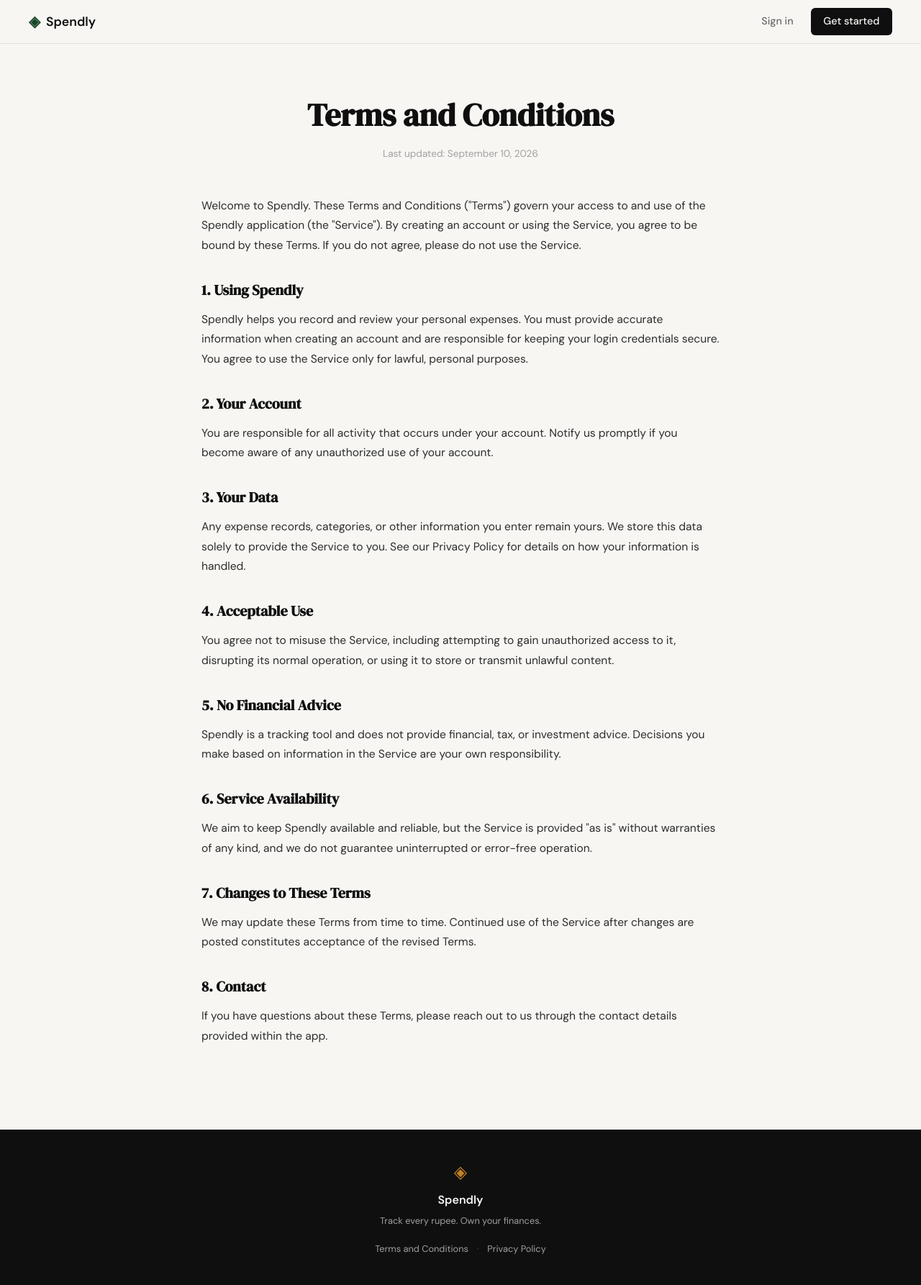
After one commit to sk50378/spendly, a Flask app: page /terms in a window 1280 px wide. The commit adds this page. Shown: the whole page at 72% size. Run offline with Flask 3, Linux system fonts and the light colour scheme.

Commit message:
Adding links TandC and Priv Poicy

```diff
--- a/app.py
+++ b/app.py
@@ -20,6 +20,11 @@ def register():
 @app.route("/login")
 def login():
     return render_template("login.html")
+
+
+@app.route("/terms")
+def terms():
+    return render_template("terms.html")
 
 
 # ------------------------------------------------------------------ #
--- a/static/css/style.css
+++ b/static/css/style.css
@@ -478,6 +478,50 @@ a { color: inherit; text-decoration: none; }
 .auth-switch a:hover { text-decoration: underline; }
 
 /* ------------------------------------------------------------------ */
+/* Legal pages                                                         */
+/* ------------------------------------------------------------------ */
+
+.legal-section {
+    padding: 4rem 2rem 6rem;
+}
+
+.legal-container {
+    max-width: 720px;
+    margin: 0 auto;
+}
+
+.legal-header {
+    text-align: center;
+    margin-bottom: 3rem;
+}
+
+.legal-title {
+    font-family: var(--font-display);
+    font-size: clamp(2rem, 4vw, 2.75rem);
+    color: var(--ink);
+    margin-bottom: 0.5rem;
+}
+
+.legal-updated {
+    font-size: 0.85rem;
+    color: var(--ink-faint);
+}
+
+.legal-body p {
+    font-size: 0.975rem;
+    line-height: 1.75;
+    color: var(--ink-soft);
+    margin-bottom: 1.25rem;
+}
+
+.legal-body h2 {
+    font-family: var(--font-display);
+    font-size: 1.25rem;
+    color: var(--ink);
+    margin: 2rem 0 0.75rem;
+}
+
+/* ------------------------------------------------------------------ */
 /* Footer                                                              */
 /* ------------------------------------------------------------------ */
 
@@ -507,6 +551,30 @@ a { color: inherit; text-decoration: none; }
     color: var(--ink-faint);
 }
 
+.footer-links {
+    display: flex;
+    align-items: center;
+    gap: 0.75rem;
+    margin-top: 0.75rem;
+}
+
+.footer-links a {
+    font-size: 0.8rem;
+    color: var(--ink-faint);
+    transition: color 0.2s;
+}
+
+.footer-links a:hover {
+    color: var(--paper);
+    text-decoration: underline;
+}
+
+.footer-links span {
+    color: var(--ink-faint);
+    opacity: 0.5;
+    font-size: 0.75rem;
+}
+
 /* ------------------------------------------------------------------ */
 /* Responsive                                                          */
 /* ------------------------------------------------------------------ */
--- a/templates/base.html
+++ b/templates/base.html
@@ -35,7 +35,8 @@
             <span class="footer-name">Spendly</span>
             <p class="footer-copy">Track every rupee. Own your finances.</p>
             <div class="footer-links">
-                <a href="#">Terms and Conditions</a>
+                <a href="{{ url_for('terms') }}">Terms and Conditions</a>
+                <span>&middot;</span>
                 <a href="#">Privacy Policy</a>
             </div>
         </div>
--- /dev/null
+++ b/templates/terms.html
@@ -0,0 +1,84 @@
+{% extends "base.html" %}
+
+{% block title %}Terms and Conditions — Spendly{% endblock %}
+
+{% block content %}
+
+<section class="legal-section">
+    <div class="legal-container">
+
+        <div class="legal-header">
+            <h1 class="legal-title">Terms and Conditions</h1>
+            <p class="legal-updated">Last updated: September 10, 2026</p>
+        </div>
+
+        <div class="legal-body">
+            <p>
+                Welcome to Spendly. These Terms and Conditions ("Terms") govern your
+                access to and use of the Spendly application (the "Service"). By
+                creating an account or using the Service, you agree to be bound by
+                these Terms. If you do not agree, please do not use the Service.
+            </p>
+
+            <h2>1. Using Spendly</h2>
+            <p>
+                Spendly helps you record and review your personal expenses. You must
+                provide accurate information when creating an account and are
+                responsible for keeping your login credentials secure. You agree to
+                use the Service only for lawful, personal purposes.
+            </p>
+
+            <h2>2. Your Account</h2>
+            <p>
+                You are responsible for all activity that occurs under your account.
+                Notify us promptly if you become aware of any unauthorized use of
+                your account.
+            </p>
+
+            <h2>3. Your Data</h2>
+            <p>
+                Any expense records, categories, or other information you enter
+                remain yours. We store this data solely to provide the Service to
+                you. See our Privacy Policy for details on how your information is
+                handled.
+            </p>
+
+            <h2>4. Acceptable Use</h2>
+            <p>
+                You agree not to misuse the Service, including attempting to gain
+                unauthorized access to it, disrupting its normal operation, or using
+                it to store or transmit unlawful content.
+            </p>
+
+            <h2>5. No Financial Advice</h2>
+            <p>
+                Spendly is a tracking tool and does not provide financial, tax, or
+                investment advice. Decisions you make based on information in the
+                Service are your own responsibility.
+            </p>
+
+            <h2>6. Service Availability</h2>
+            <p>
+                We aim to keep Spendly available and reliable, but the Service is
+                provided "as is" without warranties of any kind, and we do not
+                guarantee uninterrupted or error-free operation.
+            </p>
+
+            <h2>7. Changes to These Terms</h2>
+            <p>
+                We may update these Terms from time to time. Continued use of the
+                Service after changes are posted constitutes acceptance of the
+                revised Terms.
+            </p>
+
+            <h2>8. Contact</h2>
+            <p>
+                If you have questions about these Terms, please reach out to us
+                through the contact details provided within the app.
+            </p>
+        </div>
+
+    </div>
+</section>
+
+{% endblock %}
```
Also changed, not shown: file.txt (added, +67 -0 lines).
